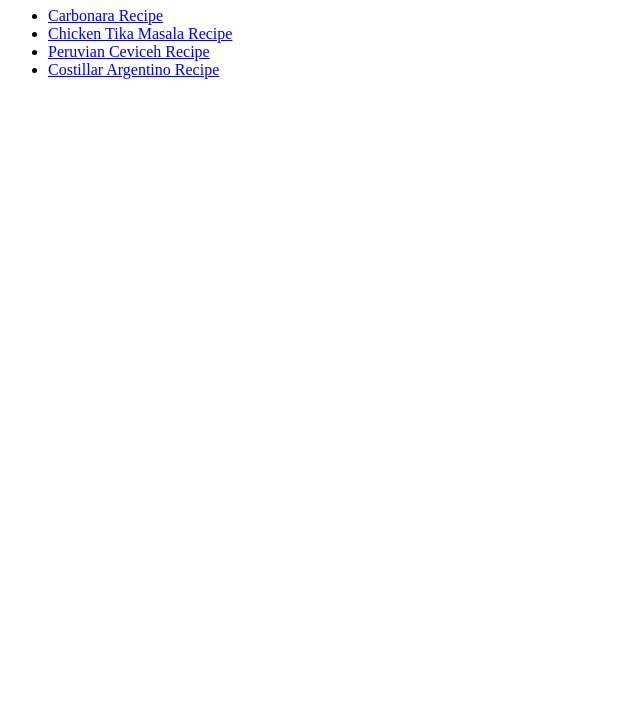
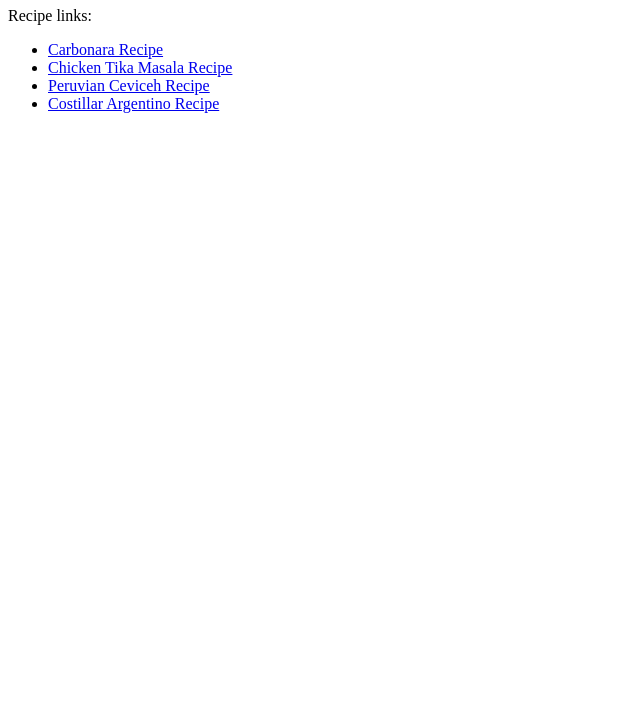
Before and after one commit to ChocoDogger/odin-recipes, a plain HTML site: page index.html in a window 1280 px wide. Shown: the part 73-800 px from the top of the page, without its empty margins (0-640 px from the left). Drawn offline with Linux system fonts and the light colour scheme.

Commit message:
Created title for links

```diff
--- a/index.html
+++ b/index.html
@@ -7,6 +7,7 @@
 
     <body>
         <h1>Odin Recipes</h1>
+        <p>Recipe links:</p>
         <ul>
             <li><a href="./recipes/carbonara.html">Carbonara Recipe</a></li>
             <li><a href="./recipes/chktika.html">Chicken Tika Masala Recipe</a></li>
```
